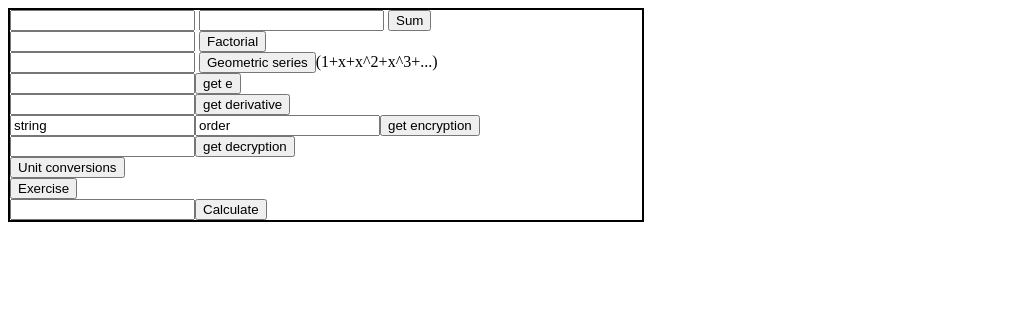
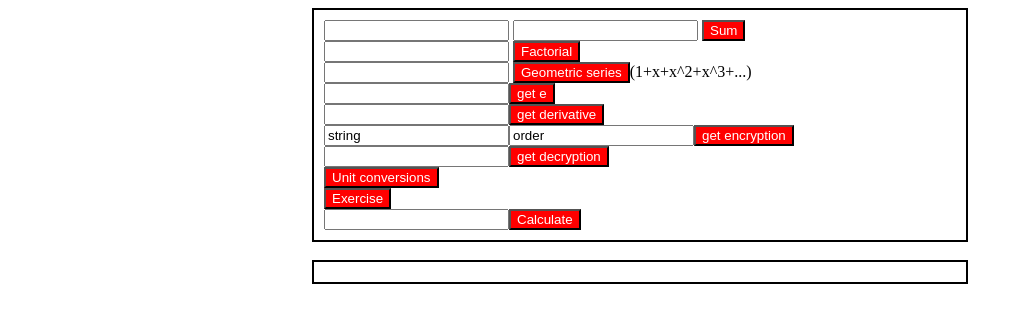
Before and after one commit to DASnoeken/mathApp, a PHP site: page / in a window 1280 px wide. Shown: the top 323 px of the page, without its empty margins (0-1023 px from the left). Run offline with PHP 8.4, Linux system fonts and the light colour scheme.

Commit message:
nicer buttons

```diff
--- a/index.css
+++ b/index.css
@@ -1,6 +1,31 @@
 .main {
-            border-style: solid;
-            border-color: black;
-            border-width: 2px;
-            width: 50%;
-        }
+    border-style: solid;
+    border-color: black;
+    border-width: 2px;
+    width: 50%;
+    margin: auto;
+    padding: 10px;
+}
+
+#response {
+    border-style: solid;
+    border-color: black;
+    border-width: 2px;
+    width: 50%;
+    margin: auto;
+    padding: 10px;
+}
+
+.buttons{
+    background-color: red;
+    color:white;
+    border-color: black;
+    transition: 1s;
+}
+.buttons:hover{
+    background-color: white;
+    color:red;
+    border-color: black;
+    border-radius: 4px;
+    cursor: pointer;
+}
--- a/index.html
+++ b/index.html
@@ -9,21 +9,21 @@
 <body>
     <div id="input" class="main">
         <input type="text" id="begin"> <input type="text" id="end">
-        <button id="naturalNumbersSum" onclick="getSum(begin.value,end.value)">Sum</button><br>
-        <input type="text" id="factorialInput"> <button id="factorialButton"
+        <button id="naturalNumbersSum" class="buttons" onclick="getSum(begin.value,end.value)">Sum</button><br>
+        <input type="text" id="factorialInput"> <button id="factorialButton" class="buttons"
             onclick="factorial(factorialInput.value)">Factorial</button><br>
-        <input type="text" id="geometricInput"> <button id="geometricButton"
+        <input type="text" id="geometricInput"> <button id="geometricButton" class="buttons"
             onclick="geometric(geometricInput.value)">Geometric series</button>(1+x+x^2+x^3+...)<br>
-        <input type="text" id="eInput"><button id="ebutton" onclick="getE(eInput.value)">get e</button><br>
-        <input type="text" id="derInput"><button id="derbutton" onclick="getDer(derInput.value)">get
+        <input type="text" id="eInput"><button id="ebutton" class="buttons" onclick="getE(eInput.value)">get e</button><br>
+        <input type="text" id="derInput"><button id="derbutton" class="buttons" onclick="getDer(derInput.value)">get
             derivative</button><br>
         <input type="text" value="string" id="encInput"><input type="text" value="order" id="encOrder"><button
-            id="encButton" onclick="getEncryption(encInput.value,encOrder.value)">get encryption</button><br>
-        <input type="text" id="decInput"><button id="decButton" onclick="getDecryption(decInput.value)">get
+            id="encButton" class="buttons" onclick="getEncryption(encInput.value,encOrder.value)">get encryption</button><br>
+        <input type="text" id="decInput"><button class="buttons" id="decButton" onclick="getDecryption(decInput.value)">get
             decryption</button><br>
-        <button id="ToUnitConv" onclick="getUnitConversion()">Unit conversions</button><br>
-        <button onclick="gameStart()">Exercise</button><br>
-        <input type="text" id="calculatorInput"><button onclick="calculator(calculatorInput.value)">Calculate</button>
+        <button id="ToUnitConv" class="buttons" onclick="getUnitConversion()">Unit conversions</button><br>
+        <button class="buttons" onclick="gameStart()">Exercise</button><br>
+        <input type="text" id="calculatorInput"><button class="buttons" onclick="calculator(calculatorInput.value)">Calculate</button>
     </div>
     <div id="UnitConversionDiv" class="main" hidden>
         <button id="backButton" onclick="backToInput()">Back</button><br>
```
Also changed, not shown: pom.xml (+19 -6 lines), 2 other files.
